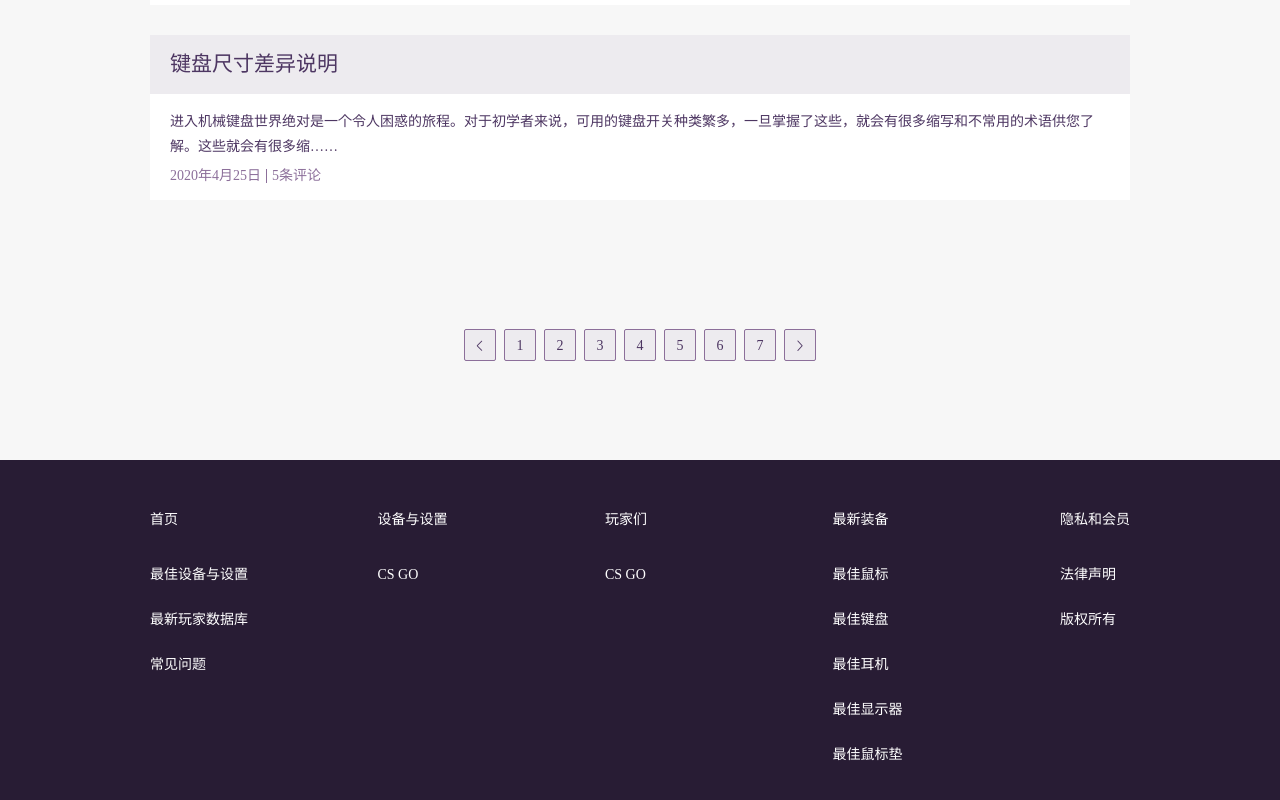
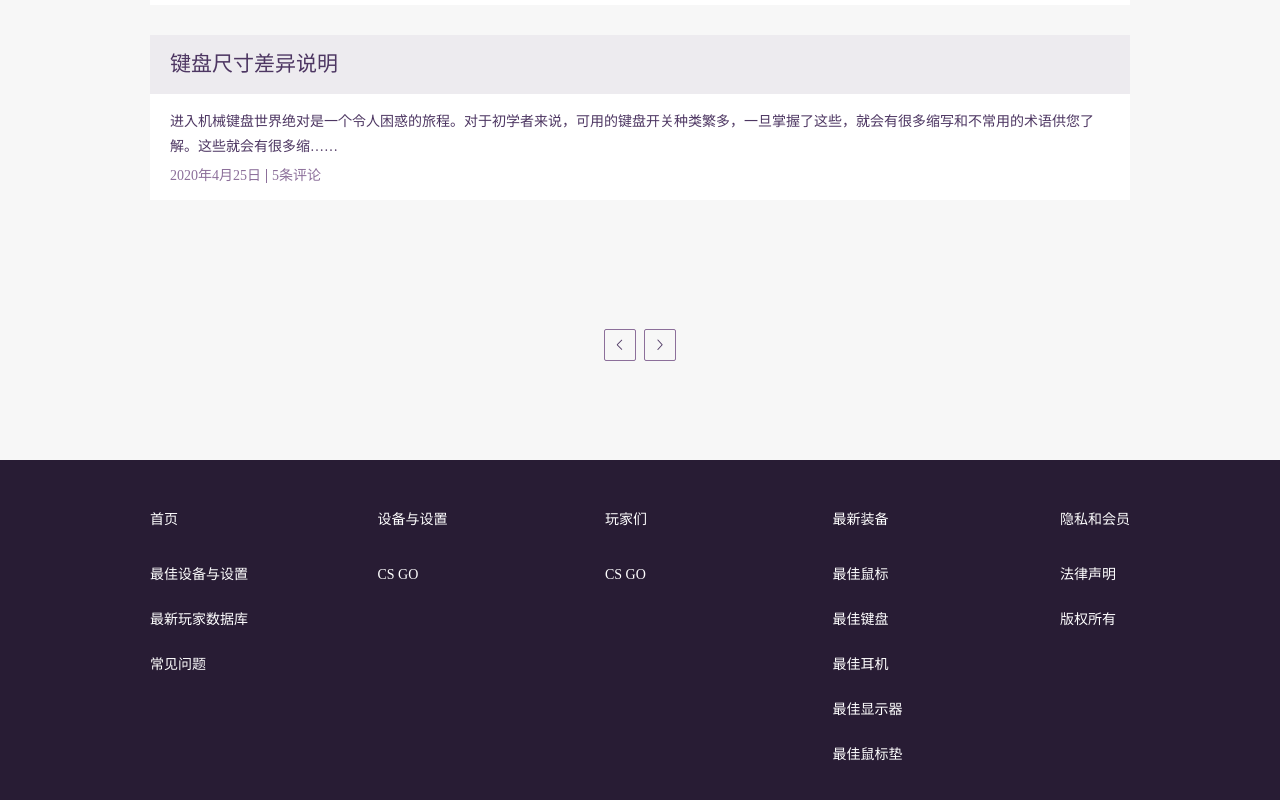
Before and after one commit to gkb2850/vg_game, a Vue app: page /#/answerPage in a window 1280 px wide. Shown: the part 2200-3000 px from the top of the page. Built offline with nearby package versions, Linux system fonts and the light colour scheme.

Commit message:
接口完成一部分

```diff
--- a/src/App.vue
+++ b/src/App.vue
@@ -30,4 +30,5 @@ export default {
     margin: 0;
     min-width: 1200px;
   }
+
 </style>
--- a/src/assets/css/gamePlayer.scss
+++ b/src/assets/css/gamePlayer.scss
@@ -2,15 +2,16 @@
     .main_cont_box {
         padding: 93px 150px 0;
         box-sizing: border-box;
-        background: #FFF6DD;
+        background: #F7F7F7;
         .people_box {
             display: flex;
             flex-wrap: wrap;
             .trem_box {
                 width: 18%;
                 margin-right: 2.5%;
-                background:#EFE3C4;
-                box-shadow:0px 2px 20px 0px rgba(106,87,35,0.45);
+                background:rgba(237,235,239,1);
+                box-shadow:0px 2px 14px 0px rgba(201,194,208,1);
+                border:1px solid rgba(77,54,98,1);
                 margin-bottom: 30px;
                 .img_header {
                     height: 230px;
@@ -24,7 +25,7 @@
                         position: absolute;
                         top: 12px;
                         right: 12px;
-                        background:rgba(189,157,102,1);
+                        background:#8C6F9A;
                         border-radius:1px;
                         padding: 3px 6px;
                         height: 18px;
@@ -38,7 +39,7 @@
                 .c_box {
                     padding: 18px 14px 10px;
                     box-sizing: border-box;
-                    border-bottom: 1px solid #B49155;
+                    border-bottom: 1px solid #C9C2D0;
                     .zd_name {
                         height: 22px;
                         line-height: 22px;
@@ -48,13 +49,21 @@
                         font-size:16px;
                         font-family:PingFangSC-Semibold,PingFang SC;
                         font-weight:600;
-                        color:rgba(208,122,14,1);
+                        color:#894FA0;
                         margin-bottom: 22px;
                     }
                     .other_box {
                         height: 22px;
                         display: flex;
                         align-items: center;
+                        a {
+                            background: transparent;
+                            text-decoration: none;
+                            flex: 1;
+                            display: flex;
+                            overflow: hidden;
+                            align-items: center;
+                            height: 100%;
                             div {
                                 height: 22px;
                                 line-height: 22px;
@@ -62,11 +71,12 @@
                                 font-size:13px;
                                 font-family:PingFangSC-Regular,PingFang SC;
                                 font-weight:400;
-                            color:rgba(180,145,85,1);
+                                color:#8C6F9A;
                             }
                             img {
                                height: 12px;
                                width: 12px;
+                            }
                         }
                     }
                 }
@@ -76,13 +86,15 @@
                     overflow: hidden;
                     justify-content: center;
                     align-items: center;
+                    padding: 0 14px;
+                    box-sizing: border-box;
                     .txt {
                         height: 18px;
                         line-height: 18px;
                         font-size:13px;
                         font-family:PingFangSC-Regular,PingFang SC;
                         font-weight:400;
-                        color:rgba(180,145,85,1);
+                        color:#8C6F9A;
                         overflow: hidden;
                         text-overflow: ellipsis;
                         white-space: nowrap;
@@ -90,7 +102,7 @@
                     .line {
                         height: 14px;
                         width: 1px;
-                        background: #B49155;
+                        background: #8C6F9A;
                         margin: 0 5px;
                     }
                 }
@@ -104,6 +116,6 @@
         display: flex;
         justify-content: center;
         padding: 50px 0;
-        background: #FFF6DD;
+        background: #F7F7F7;
     }
 }
--- a/src/components/pageItem.vue
+++ b/src/components/pageItem.vue
@@ -1,14 +1,14 @@
 <template>
     <div class="container">
         <div class="page_btn_box">
-            <div class="f_btn btn">
-                <button class="icon iconfont icon-zuojiantou_huaban"></button>
+            <div class="f_btn btn" @click="pageToChange('left')">
+                <a class="icon iconfont icon-zuojiantou_huaban"></a>
             </div>
-            <div class="btn" v-for="(item, index) in pageNumData" :key="index">
-                <button>{{index + 1}}</button>
+            <div class="btn" v-for="(item, index) in pageArrayList" :key="index" @click="pageIndexChange(index)">
+                <a :class="[pageIndex === item ? 'active' : '']">{{item}}</a>
             </div>
-            <div class="l_btn btn">
-                <button class="icon iconfont icon-youjiantou"></button>
+            <div class="l_btn btn" @click="pageToChange('right')">
+                <a href="javascript:;" class="icon iconfont icon-youjiantou"></a>
             </div>
         </div>
     </div>
@@ -24,8 +24,62 @@ export default {
     },
     data () {
         return {
+            pageArrayList: [],
+            pageIndex: 1,
+            addIndex: 1,
+            pageDataChange: false
+        }
+    },
+    created () {
 
+    },
+    mounted () {
+
+    },
+    methods: {
+        pageToChange (str) {
+            this.pageDataChange = true
+            switch (str) {
+                case 'left':
+                    this.pageIndex = --this.pageIndex < 1 ? 1 : this.pageIndex
+                    if (this.pageArrayList[this.pageArrayList.length-1] - 10 > 0) {
+                        let data = this.pageArrayList
+                        data.forEach((i, oi) => {
+                           this.$set(this.pageArrayList, oi, i+-1)
+                        })
+                    }
+                break;
+                case 'right':
+                    if (10<this.pageIndex + 1 && this.pageIndex<this.pageNumData[this.pageNumData.length-1]) {
+                        console.log(this.pageArrayList)
+                        let data = this.pageArrayList
+                        data.forEach((i, oi) => {
+                           this.$set(this.pageArrayList, oi, i+1)
+                        })
+                    }
+                    this.pageIndex = ++this.pageIndex > this.pageNumData[this.pageNumData.length-1] ? this.pageNumData[this.pageNumData.length-1] : this.pageIndex
+                    console.log(this.pageIndex)
+                break;
+            }
+        },
+        pageIndexChange (index) {
+            this.pageIndex = index + 1
         }
+    },
+    watch: {
+        pageNumData (val) {
+            if (this.pageDataChange) {
+                return
+            }
+            console.log(123)
+            if (val.length > 10) {
+                for (let i=1;i<11;i++) {
+                    this.$set(this.pageArrayList, i-1, i)
+                }
+            } else {
+                this.pageArrayList = this.pageNumData
+            }
+        },
     },
 }
 </script>
@@ -42,21 +96,29 @@ export default {
                 box-sizing: border-box;
                 border: 1px solid #8C6F9A;
                 border-radius: 2px;
-                background: #EDEBEF;
                 height: 100%;
                 width: 32px;
                 margin-right: 8px;
-                button {
+                a {
                     line-height: 30px;
                     text-align: center;
                     font-size:14px;
                     font-family:PingFangSC-Regular,PingFang SC;
                     font-weight:400;
                     color:rgba(77,54,98,1);
-                    background: transparent;
+                    background: #EDEBEF;
                     width: 100%;
                     border: none;
                     outline: none;
+                    text-decoration: none;
+                    background: transparent;
+                    text-align: center;
+                    display: block;
+                    height: 100%;
+                }
+                a.active {
+                    color: #fff;
+                    background: #8C6F9A;
                 }
             }
             .btn:last-child {
--- a/src/page/gamePlayer.vue
+++ b/src/page/gamePlayer.vue
@@ -10,9 +10,11 @@
                     </div>
                     <div class="c_box">
                         <div class="zd_name">{{item.name}}</div>
-                        <div class="other_box">
-                            <div>查看更多</div>
-                            <img src="../assets/images/toright_icon.png" alt="">
+                        <div class="other_box" @click="seePlayerInfo(item)">
+                            <a href="javascript:;">
+                                <div>查看更多</div>
+                                <img src="../assets/images/toright_icon.png" alt="">
+                            </a>
                         </div>
                     </div>
                     <div class="bot_box">
@@ -36,7 +38,7 @@ import ajaxHttp from '@/api/index.js'
 export default {
     data () {
         return {
-            pageNumData: ['','','','','','',''],
+            pageNumData: [],
             playerListData: []
         }
     },
@@ -50,10 +52,27 @@ export default {
     methods: {
         getPlayerList () {
             ajaxHttp.playerPageListFeath().then(res => {
-                console.log(res)
                 this.playerListData = res.data.list
+                // this.pageNumData = new Array(res.data.list.length)
+                console.log(this.pageNumData)
+                if (res.data.list.length > 10) {
+                    for (let i = 1; i< Math.ceil((res.data.list.length)/10) + 1;i++){
+                        this.pageNumData.push(i)
+                    }
+                } else {
+                    this.pageNumData.push(1)
+                }
+
             }).catch(err => {
                 this.$Message.error(err.message)
+            })
+        },
+        seePlayerInfo (item) {
+            this.$router.push({
+                path: '/grameUserInfo',
+                query: {
+                    id: item.player_id
+                }
             })
         }
     }
```
Lines whose indentation alone changed are shown as unchanged.
